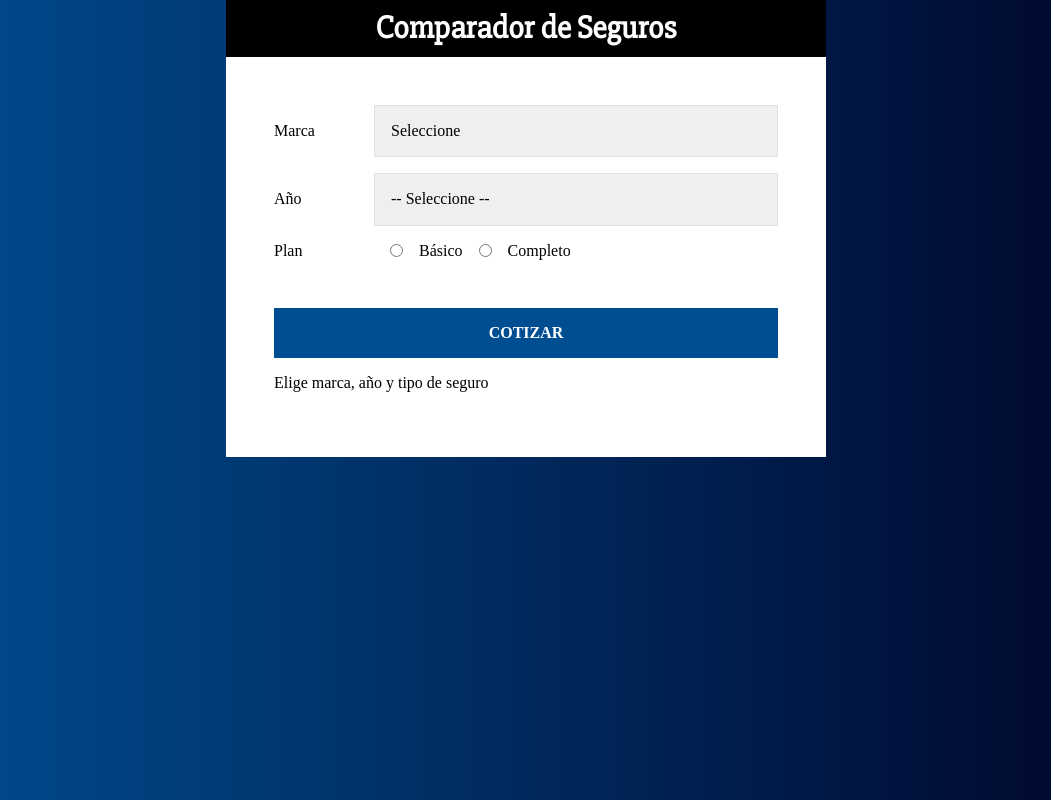
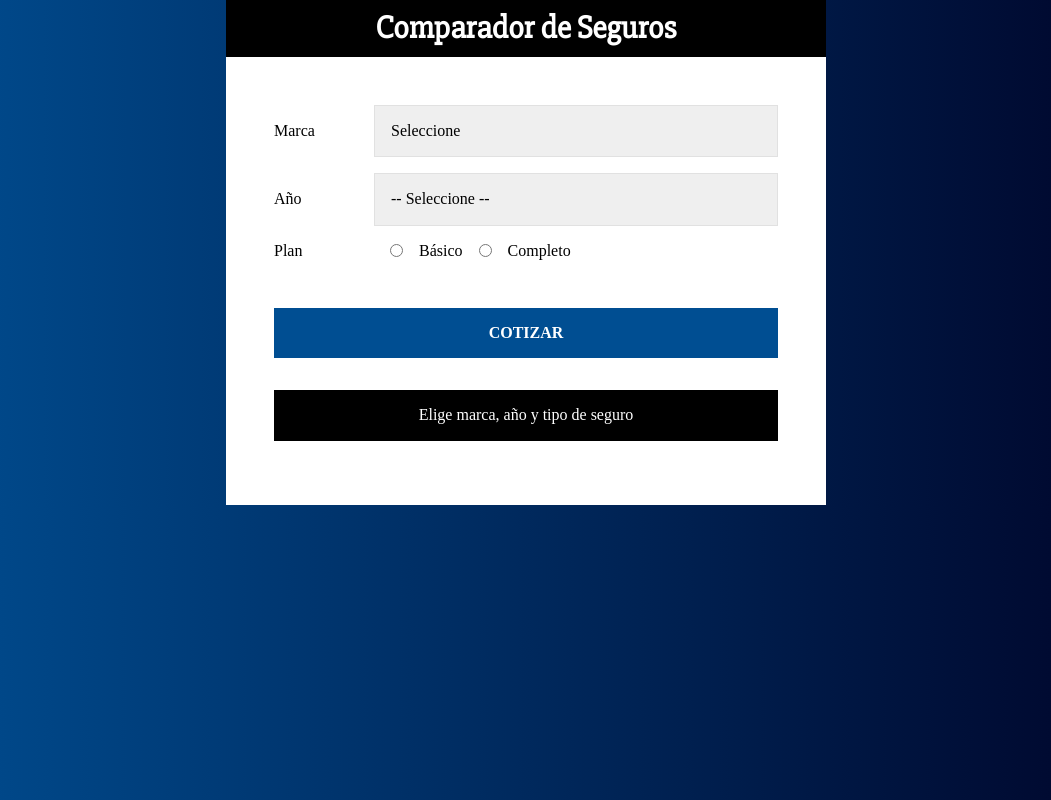
Before and after one commit to pipe473/Comparador-Precios, a React (Create React App) app: page / in a window 1280 px wide. Shown: the whole page, without its empty margins (114-1165 px from the left). Built offline with nearby package versions, Linux system fonts and the light colour scheme.

Commit message:
Dandole estilo al mensaje de resultado y mostrando el resultado

```diff
--- a/src/components/Resultado.js
+++ b/src/components/Resultado.js
@@ -1,10 +1,23 @@
 import React from 'react';
+import styled from '@emotion/styled';
+
+const Mensaje = styled.p`
+    background-color: black;
+    color:white;
+    margin-top: 2rem;
+    padding: 1rem;
+    text-align: center;
+`;
 
 const Resultado = ({cotizacion}) => {
 
 
     return (
-        (cotizacion === 0) ? <p>Elige marca, año y tipo de seguro</p> : cotizacion
+        (cotizacion === 0)
+                ? <Mensaje>Elige marca, año y tipo de seguro</Mensaje>
+                : <p>El total es: {cotizacion}€</p>
+
+
      );
 }
 
```
